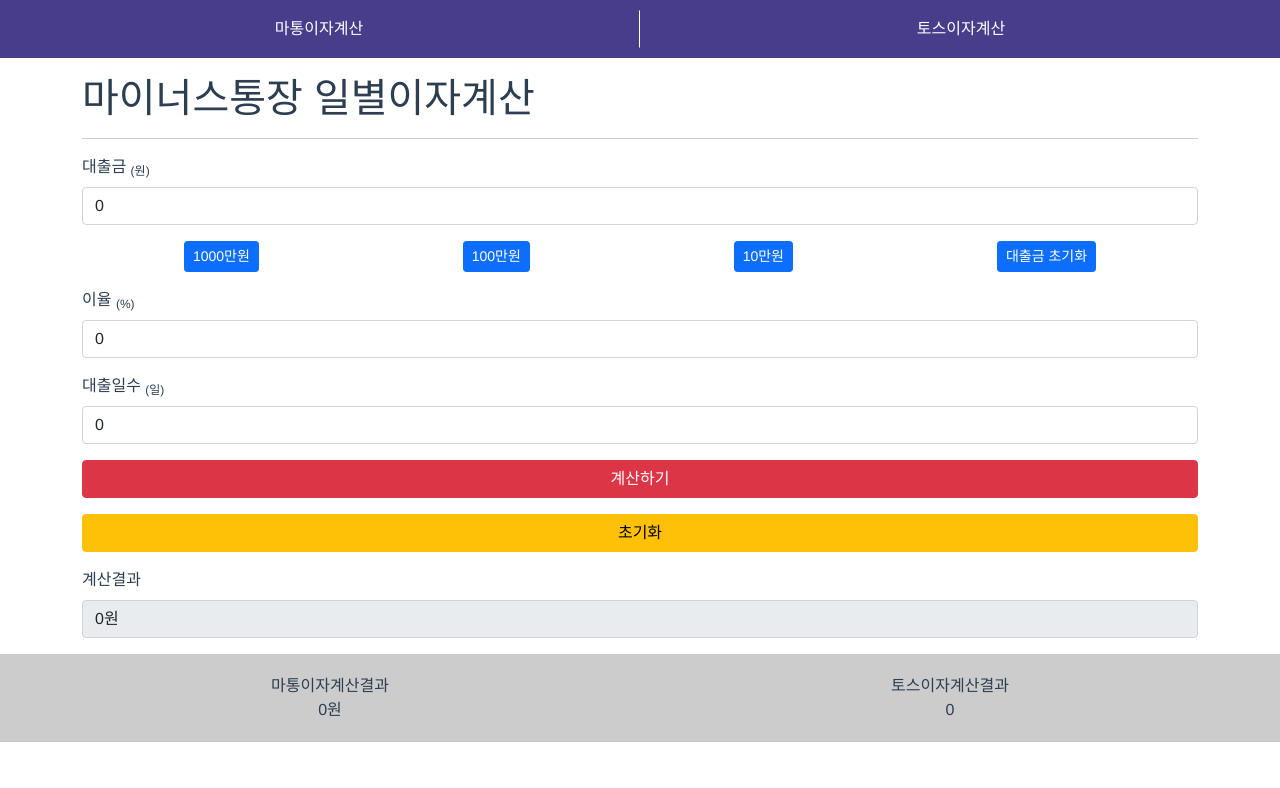
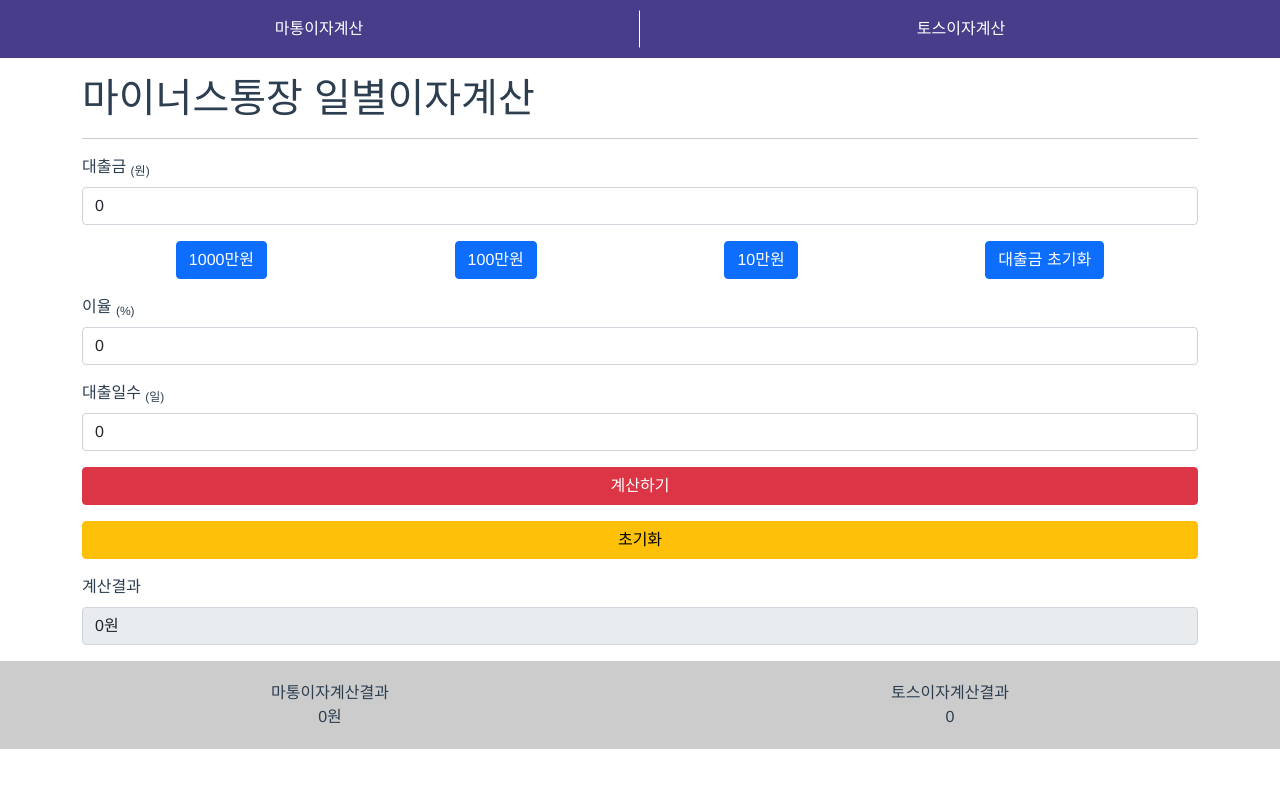
Before and after one commit to shs3832/vue_calc, a Vue app: page / in a window 1280 px wide. Shown: the top 788 px of the page. Built offline with nearby package versions, Linux system fonts and the light colour scheme.

Commit message:
폰트사이즈 조절

```diff
--- a/src/page/minus.vue
+++ b/src/page/minus.vue
@@ -17,29 +17,25 @@
         <button
           type="button"
           @click="addAmount(10000000)"
-          class="btn btn-sm btn-primary"
+          class="btn btn-primary"
         >
           1000만원
         </button>
         <button
           type="button"
           @click="addAmount(1000000)"
-          class="btn btn-sm btn-primary"
+          class="btn btn-primary"
         >
           100만원
         </button>
         <button
           type="button"
           @click="addAmount(100000)"
-          class="btn btn-sm btn-primary"
+          class="btn btn-primary"
         >
           10만원
         </button>
-        <button
-          type="button"
-          @click="resetAmount"
-          class="btn btn-sm btn-primary"
-        >
+        <button type="button" @click="resetAmount" class="btn btn-primary">
           대출금 초기화
         </button>
       </div>
--- a/src/page/toss.vue
+++ b/src/page/toss.vue
@@ -18,29 +18,25 @@
         <button
           type="button"
           @click="addAmount(10000000)"
-          class="btn btn-sm btn-primary"
+          class="btn btn-primary"
         >
           1000만원
         </button>
         <button
           type="button"
           @click="addAmount(1000000)"
-          class="btn btn-sm btn-primary"
+          class="btn btn-primary"
         >
           100만원
         </button>
         <button
           type="button"
           @click="addAmount(100000)"
-          class="btn btn-sm btn-primary"
+          class="btn btn-primary"
         >
           10만원
         </button>
-        <button
-          type="button"
-          @click="resetAmount"
-          class="btn btn-sm btn-primary"
-        >
+        <button type="button" @click="resetAmount" class="btn btn-primary">
           예치금 초기화
         </button>
       </div>
```
